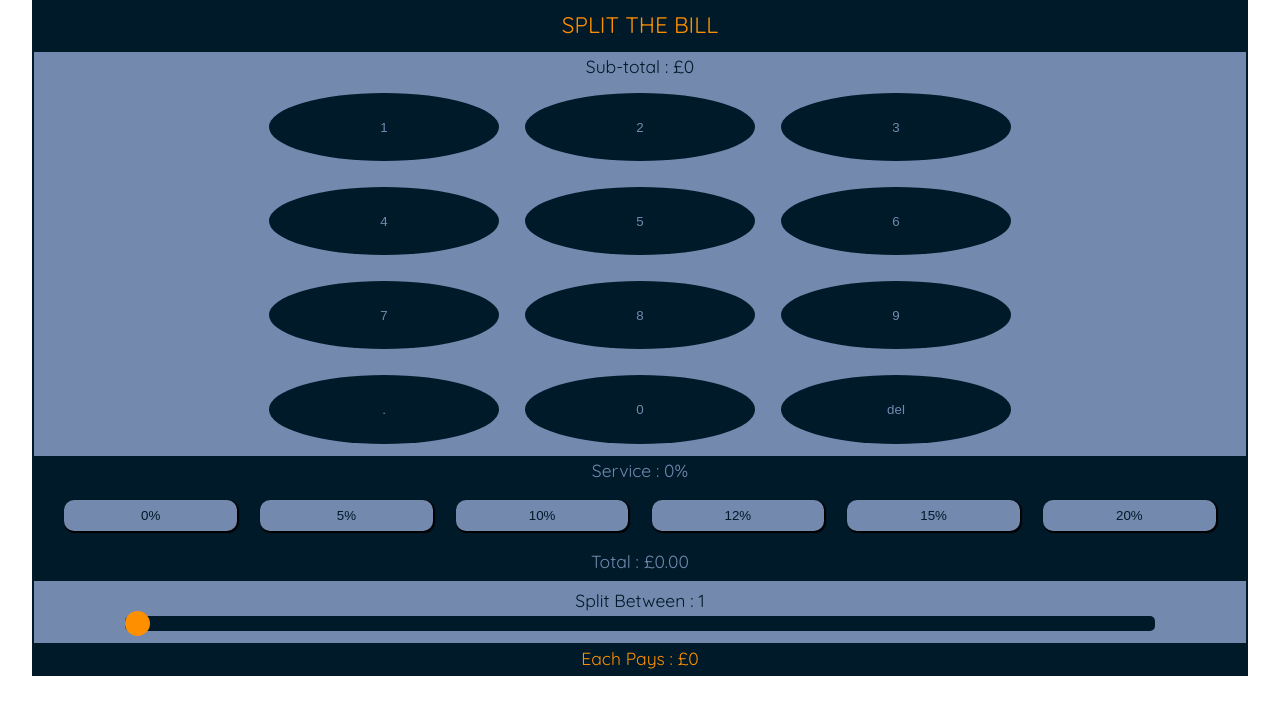
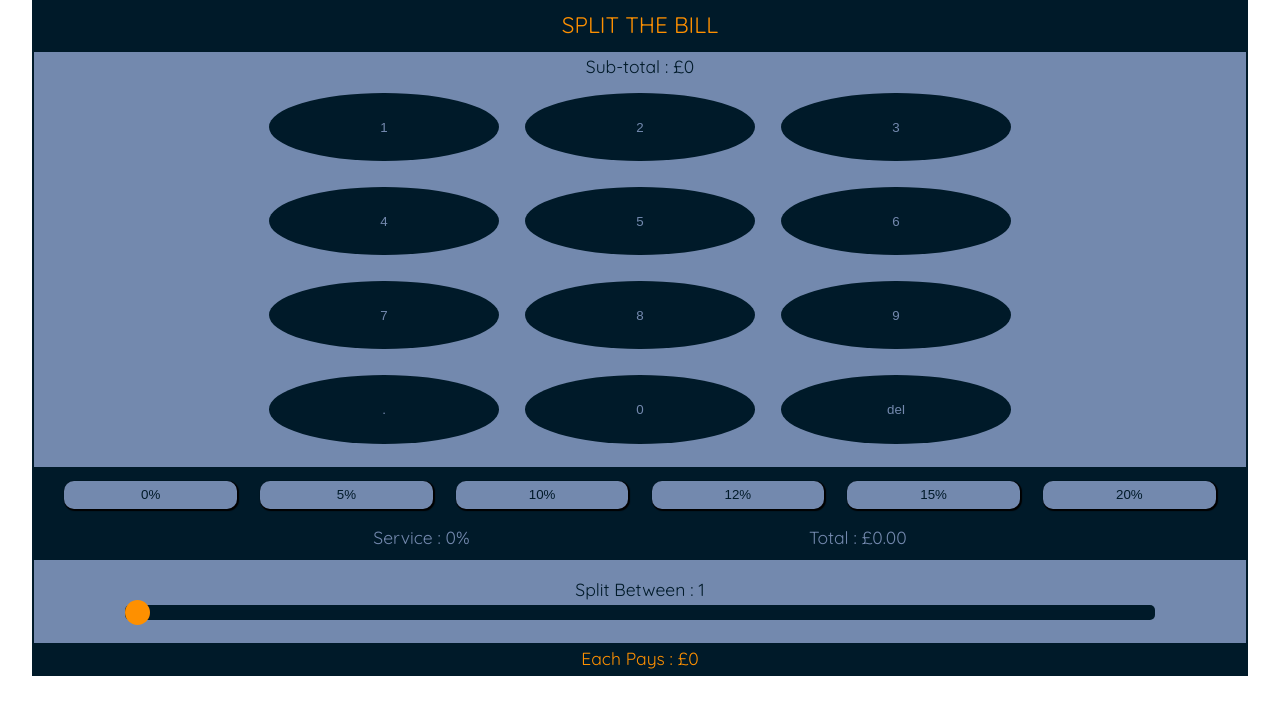
Before and after one commit to NoahAldhous/split-the-bill, a Vue app in the folder noahs-first-vue-project/: page / in a window 1280 px wide. Shown: the top 714 px of the page. Built offline with nearby package versions, Linux system fonts and the light colour scheme.

Commit message:
adjusted styling in service container so elements are correctly spaced out on smaller screens

```diff
--- a/noahs-first-vue-project/src/App.vue
+++ b/noahs-first-vue-project/src/App.vue
@@ -100,7 +100,6 @@ function calculateAmountToPay() {
         </div>
       </section>
       <section className="service-container">
-        <h3 className="sub-heading">Service : {{ serviceCharge }}%</h3>
         <section className="service-charge-button-container">
           <button
             className="service-charge-button"
@@ -139,7 +138,10 @@ function calculateAmountToPay() {
             20%
           </button>
         </section>
-        <h3 className="sub-heading">Total : £{{ billCurrency }}</h3>
+        <section className="service-text-container">
+          <h3 className="sub-heading">Service : {{ serviceCharge }}%</h3>
+          <h3 className="sub-heading">Total : £{{ billCurrency }}</h3>
+        </section>
       </section>
       <section className="split-container">
         <h3 className="sub-heading">Split Between : {{ numberOfGuests }}</h3>
@@ -226,17 +228,22 @@ function calculateAmountToPay() {
   background-color: var(--dark-color);
   color: var(--soft-color);
   width: 100%;
-  height: 20%;
+  height: 15%;
   display: flex;
   flex-direction: column;
   align-items: center;
+}
+.service-text-container {
+  width: 100%;
+  display: flex;
+  justify-content: space-evenly;
 }
 .service-charge-button-container {
   display: flex;
   justify-content: space-between;
   align-items: center;
   width: 95%;
-  height: 50%;
+  height: 60%;
 }
 .service-charge-button {
   border: none;
```
